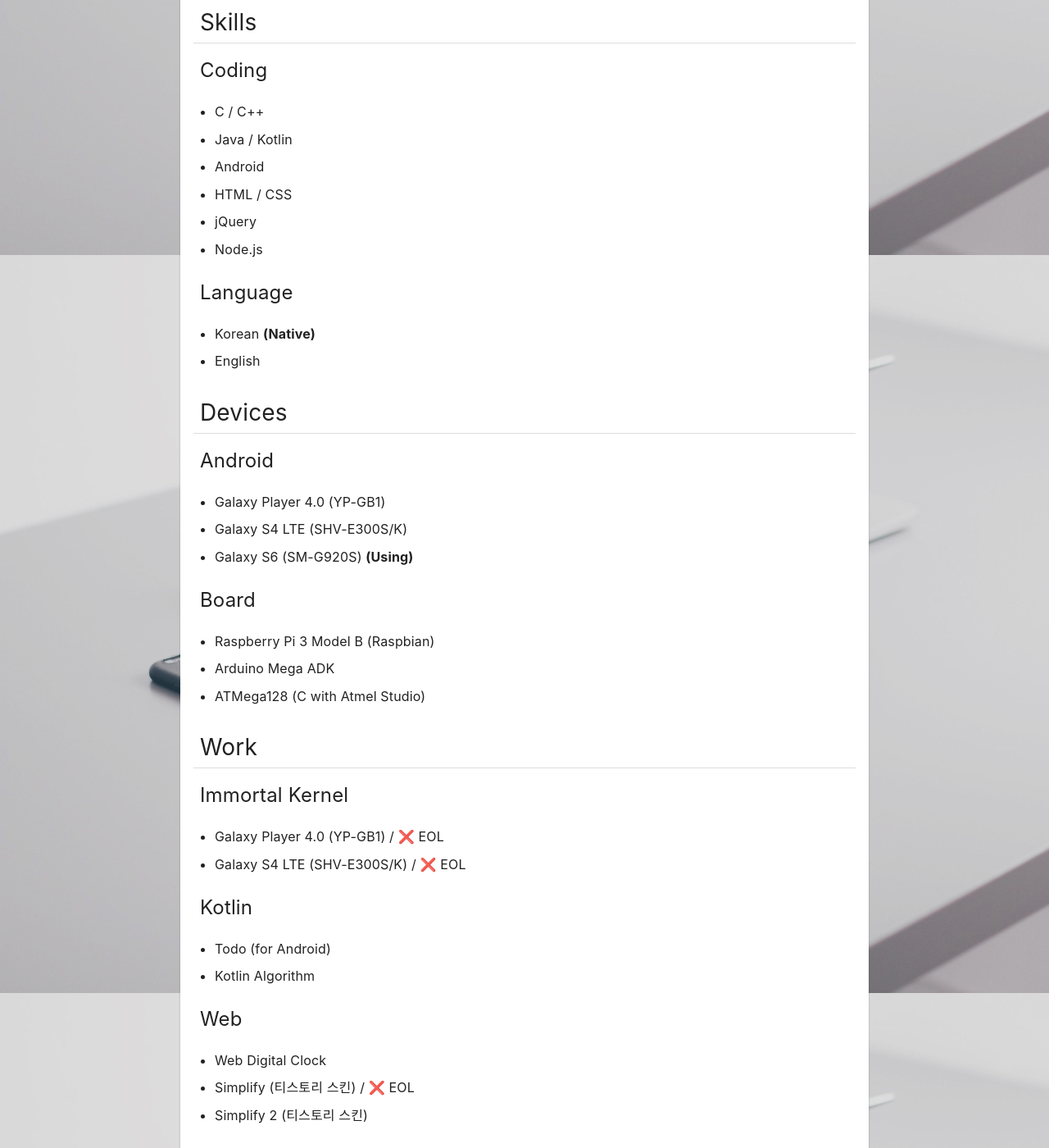
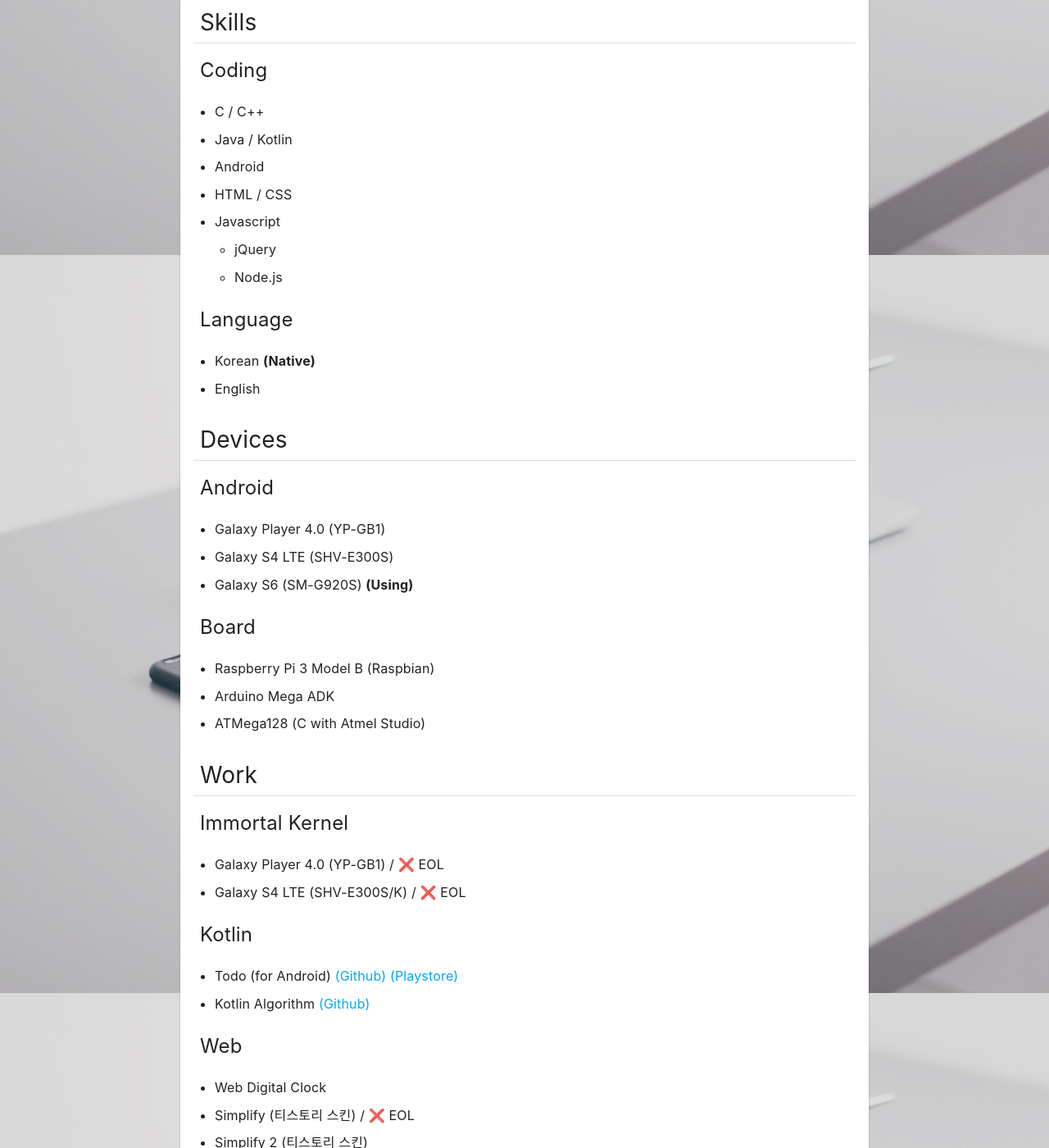
Before and after one commit to opnay/opnay.github.io, a Jekyll site: the page built from about.md, in a window 1280 px wide and 1400 px high, scrolled down 589 px. Shown: the whole window at 82% size. Built offline with Jekyll 4.4.1, drawn with Linux system fonts in a browser that asks for light colours; some of the changed text lies outside the part shown.

Commit message:
about: Update
Signed-off-by: Kim In Seop <opnayn@gmail.com>

```diff
--- a/about.md
+++ b/about.md
@@ -17,8 +17,9 @@
 - Java / Kotlin
 - Android
 - HTML / CSS
-- jQuery
-- Node.js
+- Javascript
+  - jQuery
+  - Node.js
 
 ### Language
 - Korean **(Native)**
@@ -27,7 +28,7 @@
 ## Devices
 ### Android
 - Galaxy Player 4.0 (YP-GB1)
-- Galaxy S4 LTE (SHV-E300S/K)
+- Galaxy S4 LTE (SHV-E300S)
 - Galaxy S6 (SM-G920S) **(Using)**
 
 ### Board
@@ -41,8 +42,8 @@
 - Galaxy S4 LTE (SHV-E300S/K) / ❌ EOL
 
 ### Kotlin
-- Todo (for Android)
-- Kotlin Algorithm
+- Todo (for Android) [(Github)](https://github.com/opnay/Todo) [(Playstore)](https://play.google.com/store/apps/details?id=com.opnay.todo)
+- Kotlin Algorithm [(Github)](https://github.com/opnay/KotlinAlgorithm)
 
 ### Web
 - Web Digital Clock
```
Also changed, not shown: other parts of about.md (+4 -4 lines).
